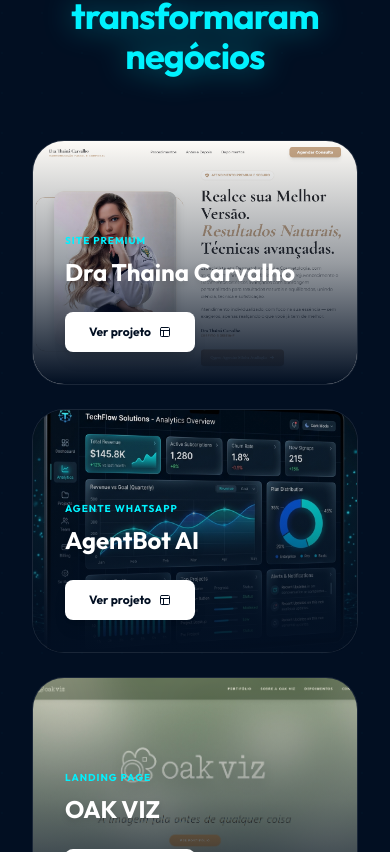
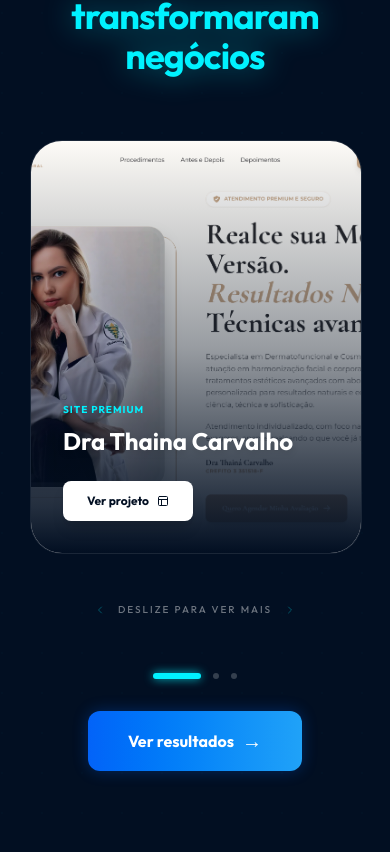
Before and after one commit to GuilhermexTT/Aether-Solutions, a Next.js app: page / in a window 390 px wide. Shown: the part 1332-2184 px from the top of the page. Built offline with nearby package versions, Linux system fonts and the light colour scheme.

Commit message:
UX mobile: carrossel com swipe na sessão de projetos, indicador de deslize, ajuste de espaçamento na página de Agentes e efeito de scroll nas fotos do portfólio

```diff
--- a/src/app/portfolio/[slug]/page.tsx
+++ b/src/app/portfolio/[slug]/page.tsx
@@ -39,6 +39,14 @@ export default function ProjectPage() {
 
   const [selectedMedia, setSelectedMedia] = useState<number | null>(null);
   const [direction, setDirection] = useState(0);
+  const [isMobile, setIsMobile] = useState(false);
+
+  React.useEffect(() => {
+    const handleResize = () => setIsMobile(window.innerWidth < 768);
+    handleResize();
+    window.addEventListener("resize", handleResize);
+    return () => window.removeEventListener("resize", handleResize);
+  }, []);
 
   const nextMedia = () => {
     if (selectedMedia === null) return;
@@ -178,15 +186,15 @@ export default function ProjectPage() {
           {project.gallery.map((item, idx) => (
             <motion.div
               key={idx}
-              variants={{
+              variants={isMobile ? undefined : {
                 hidden: { opacity: 0, y: 20 },
                 show: { opacity: 1, y: 0 }
               }}
-              onClick={() => {
-                if (window.innerWidth >= 768) {
-                  setSelectedMedia(idx);
-                }
-              }}
+              initial={isMobile ? { opacity: 0.3, scale: 0.95 } : undefined}
+              whileInView={isMobile ? { opacity: 1, scale: 1 } : undefined}
+              viewport={isMobile ? { once: false, margin: "-15% 0px -15% 0px" } : undefined}
+              transition={isMobile ? { duration: 0.6, ease: "easeOut" } : undefined}
+              onClick={() => setSelectedMedia(idx)}
               className={`relative md:rounded-[32px] overflow-hidden md:border border-white/10 group md:shadow-2xl cursor-pointer ${item.span || ""}`}
             >
               {item.type === "video" ? (
--- a/src/app/solucoes/agentes/page.tsx
+++ b/src/app/solucoes/agentes/page.tsx
@@ -7,7 +7,7 @@ export default function AgentesPage() {
   return (
     <div className="min-h-screen bg-[#020F22] flex flex-col">
       <Navbar />
-      <main className="flex-grow pt-48 px-8">
+      <main className="flex-grow pt-28 md:pt-40 px-8">
         <div className="container mx-auto">
           <Link href="/" className="inline-flex items-center gap-2 px-4 py-1.5 rounded-full border border-accent-cyan/30 bg-accent-cyan/10 text-[10px] font-bold tracking-widest text-accent-cyan uppercase mb-12 hover:bg-accent-cyan/20 transition-all">
             ← Voltar para Home
--- a/src/components/Showcase.tsx
+++ b/src/components/Showcase.tsx
@@ -148,10 +148,10 @@ export default function Showcase() {
                 </motion.h2>
               </div>
 
-              {/* Mobile List (Vertical Stack) */}
-              <div className="md:hidden flex flex-col gap-6 w-full px-4 mb-8">
+              {/* Mobile Carousel (Horizontal Swipe) */}
+              <div className="md:hidden flex gap-6 w-full px-4 mb-8 overflow-x-auto snap-x snap-mandatory [&::-webkit-scrollbar]:hidden [-ms-overflow-style:'none'] [scrollbar-width:'none'] pb-4">
                 {projects.map((project) => (
-                  <div key={`mobile-${project.id}`} className="relative w-full aspect-[4/3] rounded-[32px] overflow-hidden border border-white/10 bg-[#020F22]/50 backdrop-blur-xl">
+                  <div key={`mobile-${project.id}`} className="relative w-[85vw] flex-shrink-0 aspect-[4/5] rounded-[32px] overflow-hidden border border-white/10 bg-[#020F22]/50 backdrop-blur-xl snap-center">
                     <Image
                       src={project.image}
                       alt={project.title}
@@ -176,6 +176,15 @@ export default function Showcase() {
                     </div>
                   </div>
                 ))}
+              </div>
+
+              {/* Mobile Swipe Indicator */}
+              <div className="md:hidden flex justify-center items-center gap-3 mt-0 mb-10 opacity-60">
+                <FiChevronLeft className="w-3 h-3 text-accent-cyan animate-[pulse_2s_ease-in-out_infinite]" />
+                <span className="text-[10px] font-medium tracking-[0.2em] uppercase text-white/70">
+                  Deslize para ver mais
+                </span>
+                <FiChevronRight className="w-3 h-3 text-accent-cyan animate-[pulse_2s_ease-in-out_infinite]" />
               </div>
 
               {/* Desktop Carousel (Stacked) */}
--- a/src/components/Solutions.tsx
+++ b/src/components/Solutions.tsx
@@ -120,7 +120,7 @@ export default function Solutions() {
                 </div>
 
                 {/* Features List */}
-                <ul className="flex flex-col gap-3 md:gap-4 self-start w-full max-w-md mx-auto">
+                <ul className="flex flex-col gap-3 md:gap-4 self-start w-full max-w-md mx-auto mb-10 md:mb-12">
                   {sol.features.map((feature, fIdx) => (
                     <li key={fIdx} className="flex items-center gap-3 text-white/70 text-xs md:text-sm font-light">
                       <div className="w-1.5 h-1.5 rounded-full bg-accent-cyan shadow-[0_0_8px_rgba(0,242,255,0.8)] flex-shrink-0" />
```
